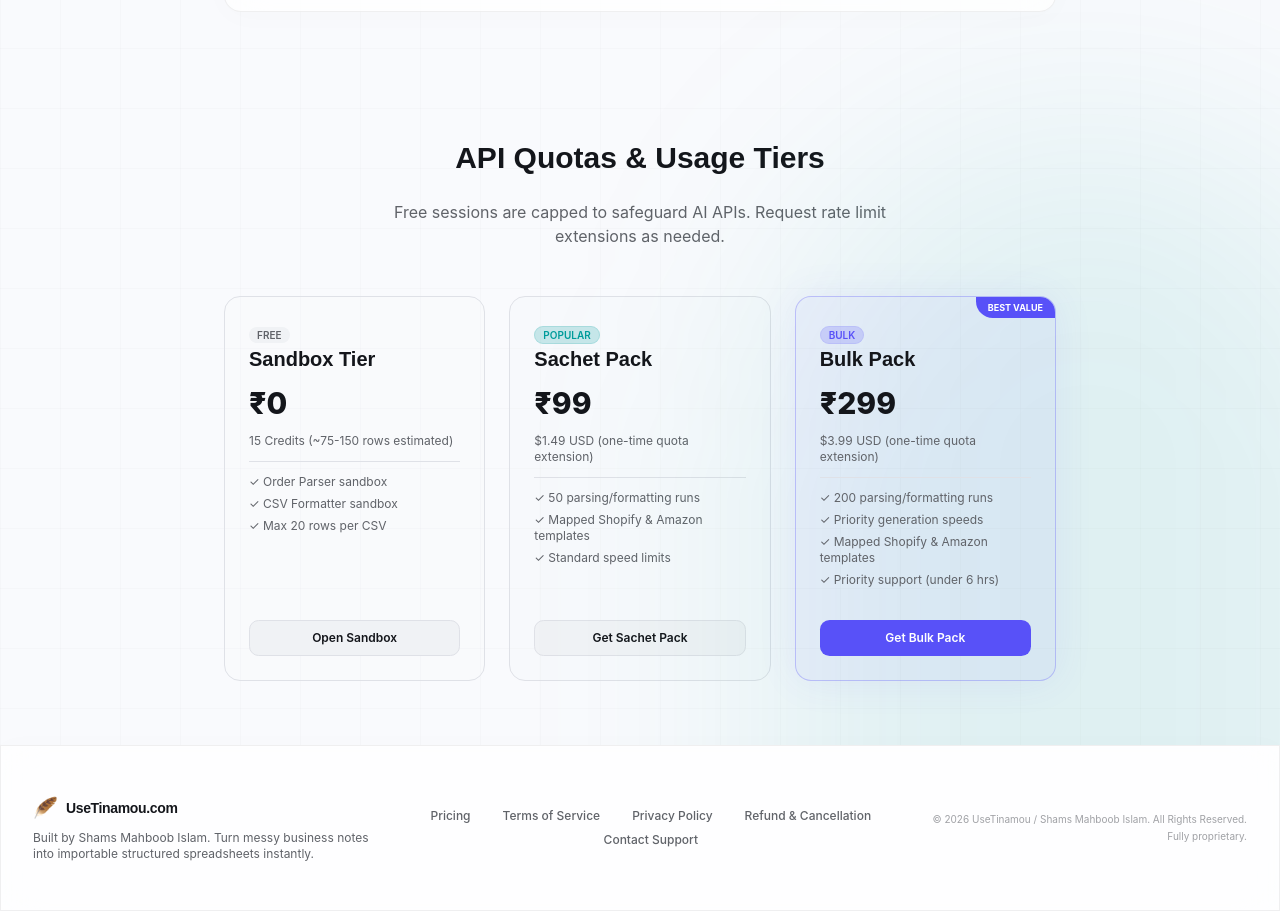
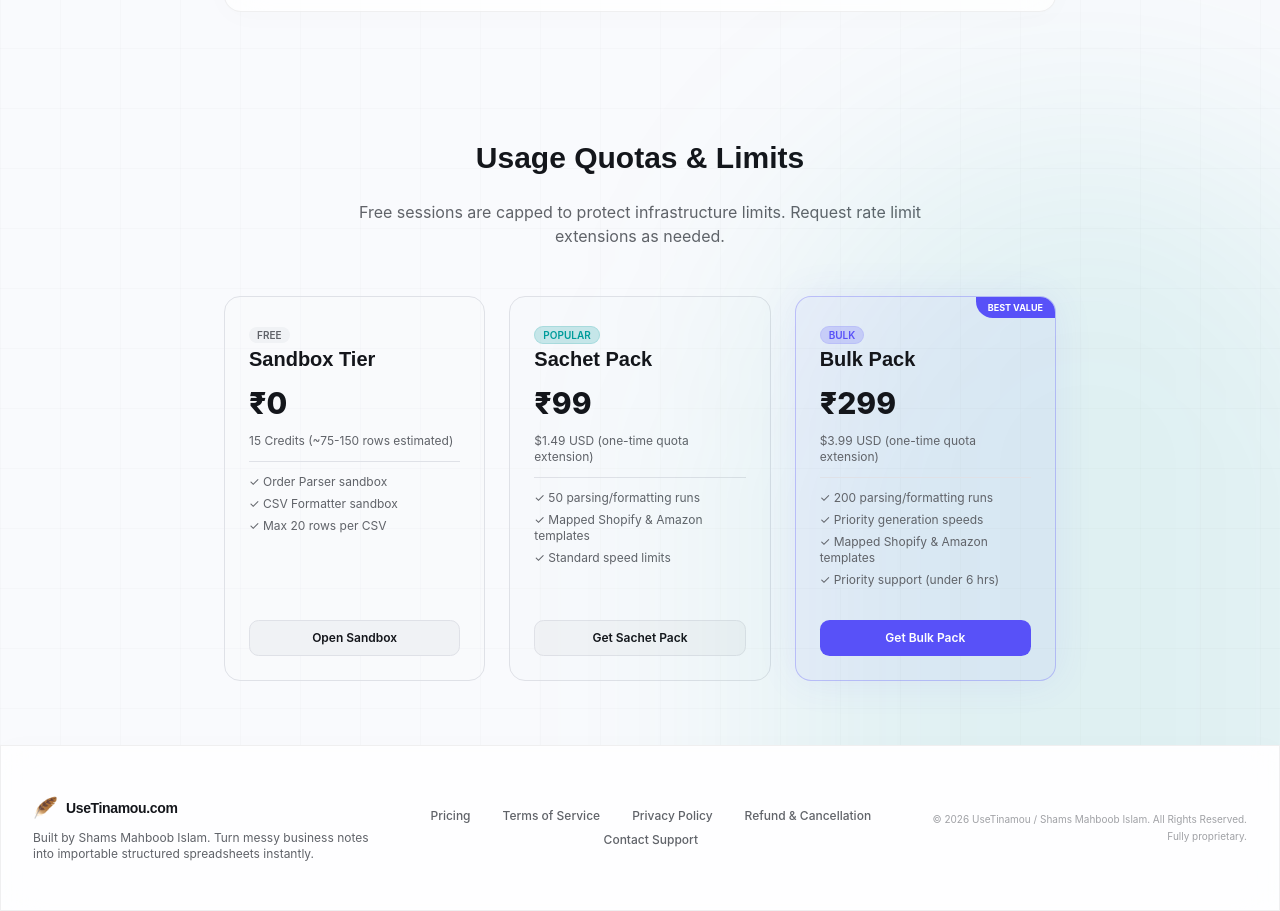
Before and after one commit to shamsme123/usetinamou.com, a React (Vite) app in the folder frontend/: page / in a window 1280 px wide. Shown: the part 1398-2309 px from the top of the page. Built offline with nearby package versions, Linux system fonts and the light colour scheme; no server answers.

Commit message:
style: replace misleading API labels in UI with usage quotas and limits

```diff
--- a/frontend/src/components/UpgradeModal.tsx
+++ b/frontend/src/components/UpgradeModal.tsx
@@ -78,7 +78,7 @@ export function UpgradeModal({ open, onClose }: Props) {
             Sandbox Quota Reached
           </DialogTitle>
           <DialogDescription className="text-muted-foreground text-sm">
-            Free sandbox runs are capped to protect API infrastructure limits. Request rate limit extensions below.
+            Free sandbox runs are capped to protect infrastructure limits. Request rate limit extensions below.
           </DialogDescription>
         </DialogHeader>
 
--- a/frontend/src/pages/LandingPage.tsx
+++ b/frontend/src/pages/LandingPage.tsx
@@ -128,9 +128,9 @@ export function LandingPage() {
 
       {/* Pricing Preview */}
       <section className="max-w-4xl mx-auto px-4 sm:px-6 lg:px-8 py-16 text-center space-y-6">
-        <h2 className="font-heading text-3xl font-bold text-foreground">API Quotas & Usage Tiers</h2>
+        <h2 className="font-heading text-3xl font-bold text-foreground">Usage Quotas & Limits</h2>
         <p className="text-muted-foreground max-w-xl mx-auto">
-          Free sessions are capped to safeguard AI APIs. Request rate limit extensions as needed.
+          Free sessions are capped to protect infrastructure limits. Request rate limit extensions as needed.
         </p>
         <div className="grid md:grid-cols-3 gap-6 max-w-5xl mx-auto pt-6 text-left">
           {/* Sandbox Tier */}
--- a/frontend/src/pages/PricingPage.tsx
+++ b/frontend/src/pages/PricingPage.tsx
@@ -22,7 +22,7 @@ export function PricingPage() {
         {/* Header Title */}
         <div className="space-y-3">
           <h1 className="font-heading text-4xl sm:text-5xl font-extrabold tracking-tight text-foreground">
-            API Quotas & Usage Tiers
+            Usage Quotas & Limits
           </h1>
           <p className="text-muted-foreground text-base sm:text-lg max-w-xl mx-auto">
             Get started for free, then request sachet quota extensions as your business operation expands.
```
